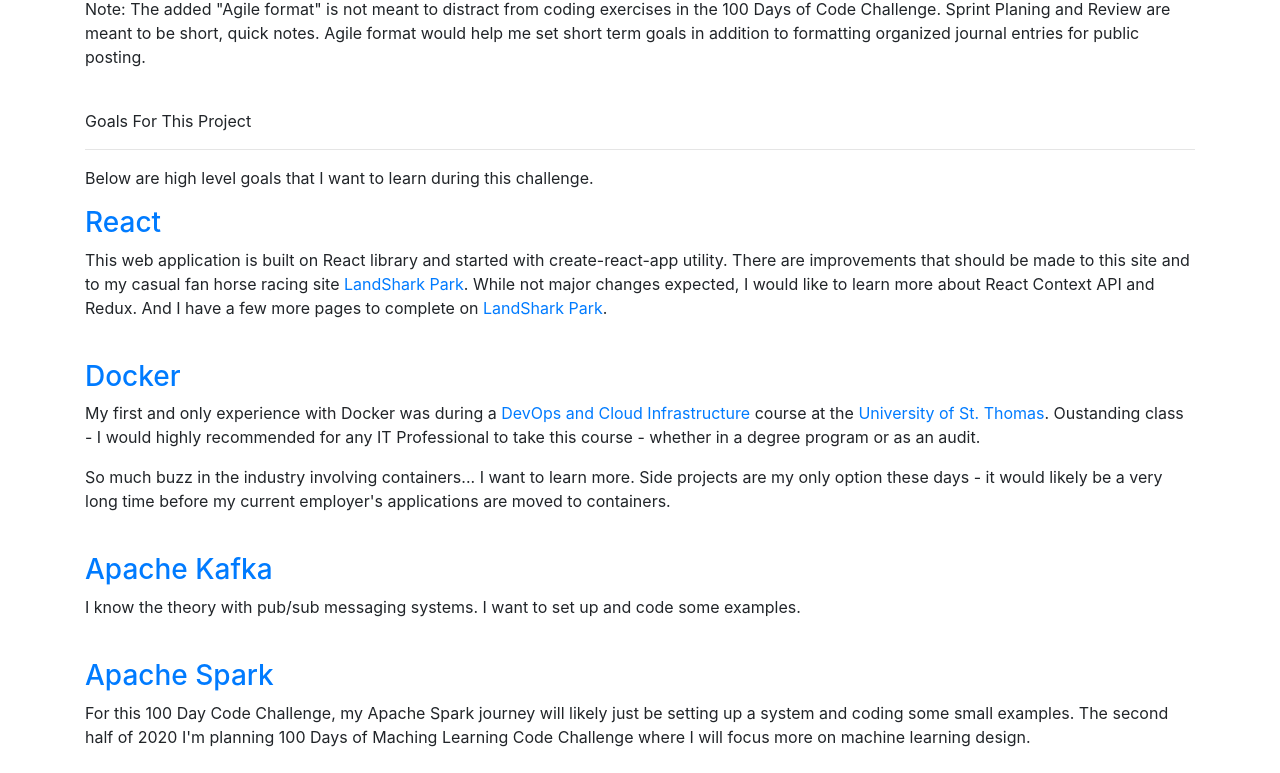
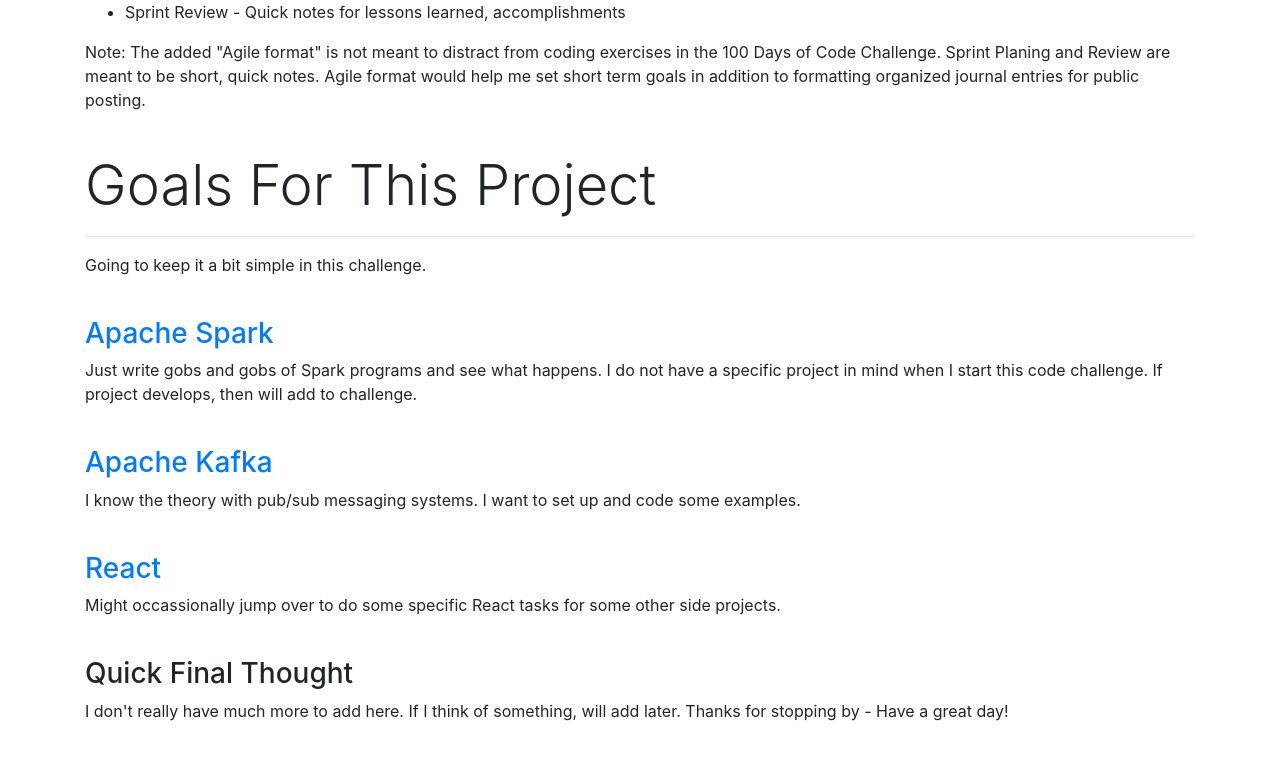
Before and after one commit to leseanbruneau/angular-ccja, an Angular app: page /about in a window 1280 px wide. Shown: the part 387-1160 px from the top of the page. Built offline with nearby package versions, Linux system fonts and the light colour scheme.

Commit message:
Convert to Second Code Challenge

```diff
--- a/package.json
+++ b/package.json
@@ -28,13 +28,13 @@
     "@angular/cli": "~9.1.0",
     "@angular/compiler-cli": "~9.1.0",
     "@angular/language-service": "~9.1.0",
-    "@types/node": "^12.11.1",
     "@types/jasmine": "~3.3.8",
     "@types/jasminewd2": "~2.0.3",
+    "@types/node": "^12.11.1",
     "codelyzer": "^5.1.2",
     "jasmine-core": "~3.4.0",
     "jasmine-spec-reporter": "~4.2.1",
-    "karma": "~4.1.0",
+    "karma": "^5.0.4",
     "karma-chrome-launcher": "~2.2.0",
     "karma-coverage-istanbul-reporter": "~2.0.1",
     "karma-jasmine": "~2.0.1",
--- a/src/app/app-routing.module.ts
+++ b/src/app/app-routing.module.ts
@@ -6,10 +6,12 @@
 import { ResourcesComponent } from './components/resources/resources.component';
 import { AboutComponent } from './components/about/about.component';
 import { NotfoundComponent } from './components/notfound/notfound.component';
+import { RetroComponent } from './components/retro/retro.component';
 
 const routes: Routes = [
   { path: '', component: HomeComponent },
   { path: 'home', component: HomeComponent },
+  { path: 'retro', component: RetroComponent },
   { path: 'tips', component: TipsComponent },
   { path: 'resources', component: ResourcesComponent },
   { path: 'about', component: AboutComponent },
--- a/src/app/app.module.ts
+++ b/src/app/app.module.ts
@@ -12,6 +12,7 @@
 import { ResourcesComponent } from './components/resources/resources.component';
 import { SprintsComponent } from './components/sprints/sprints.component';
 import { TipsComponent } from './components/tips/tips.component';
+import { RetroComponent } from './components/retro/retro.component';
 
 @NgModule({
   declarations: [
@@ -22,7 +23,8 @@
     NotfoundComponent,
     ResourcesComponent,
     SprintsComponent,
-    TipsComponent
+    TipsComponent,
+    RetroComponent
   ],
   imports: [
     BrowserModule,
--- a/src/app/components/about/about.component.html
+++ b/src/app/components/about/about.component.html
@@ -19,9 +19,9 @@
     </div>
   </div>
   <hr />
-  <p className='display-4'>My "Planned" Structure</p>
+  <p class='display-4'>My "Planned" Structure</p>
   <hr />
-  <div className="display-5">
+  <div class="display-5">
     <ul>
         <li>10 Sprints for 100 Days of Code Challenge</li>
         <li>10 Days of Coding per Sprint</li>
@@ -36,31 +36,15 @@
     </p>
   </div>
   <br />
-  <p className='display-4'>Goals For This Project</p>
+  <p class='display-4'>Goals For This Project</p>
   <hr />
-  <div className="display-5">
-      <p>Below are high level goals that I want to learn during this challenge.</p>
-      <h3><a href="https://reactjs.org/" target="_blank" rel="noopener noreferrer">React</a></h3>
+  <div class="display-5">
+    <p>Going to keep it a bit simple in this challenge.</p>
+    <br />
+    <h3><a href="http://spark.apache.org/" target="_blank" rel="noopener noreferrer">Apache Spark</a></h3>
     <p>
-          This web application is built on React library and started with create-react-app utility.
-          There are improvements that should be made to this site and to my casual fan horse racing
-          site <a href="https://landsharkpark-mn.firebaseapp.com/" target="_blank" rel="noopener noreferrer"> LandShark Park</a>.
-          While not major changes expected, I would like to learn more about React Context API and Redux.
-          And I have a few more pages to complete on
-          <a href="https://landsharkpark-mn.firebaseapp.com/" target="_blank" rel="noopener noreferrer"> LandShark Park</a>.
-      </p>
-      <br />
-      <h3><a href="https://www.docker.com/" target="_blank" rel="noopener noreferrer">Docker</a></h3>
-      <p>
-          My first and only experience with Docker was during a
-          <a href="https://www.stthomas.edu/gradsoftware/current/courses/" target="_blank" rel="noopener noreferrer"> DevOps and Cloud Infrastructure</a>
-          course at the <a href="https://www.stthomas.edu/gradsoftware/" target="_blank" rel="noopener noreferrer"> University of St. Thomas</a>.
-          Oustanding class - I would highly recommended for any IT Professional to take this course - whether in a degree
-          program or as an audit.
-      </p>
-      <p>
-          So much buzz in the industry involving containers...  I want to learn more.  Side projects are my only option
-          these days - it would likely be a very long time before my current employer's applications are moved to containers.
+      Just write gobs and gobs of Spark programs and see what happens.  I do not have a specific project
+      in mind when I start this code challenge.  If project develops, then will add to challenge.
     </p>
     <br />
     <h3><a href="https://kafka.apache.org/" target="_blank" rel="noopener noreferrer">Apache Kafka</a></h3>
@@ -68,19 +52,15 @@
         I know the theory with pub/sub messaging systems.  I want to set up and code some examples.
     </p>
     <br />
-      <h3><a href="http://spark.apache.org/" target="_blank" rel="noopener noreferrer">Apache Spark</a></h3>
+    <h3><a href="https://reactjs.org/" target="_blank" rel="noopener noreferrer">React</a></h3>
     <p>
-          For this 100 Day Code Challenge, my Apache Spark journey will likely just be setting up a system
-          and coding some small examples.  The second half of 2020 I'm planning 100 Days of Maching Learning Code Challenge
-          where I will focus more on machine learning design.
+        Might occassionally jump over to do some specific React tasks for some other side projects.
     </p>
     <br />
     <h3>Quick Final Thought</h3>
     <p>
-          There is a better chance of me finishing this challenge than that whole "healthy eating, exercise
-          and just be a good person" resolutions that seems to pop up around this time of year.  However I'm not
-          legally obligated to finish this challenge.  If I'm not having fun with this challenge, I'll quit.
-          That is the way I roll.  Thanks for stopping by - Have a great day!
+      I don't really have much more to add here.  If I think of something, will add later.
+      Thanks for stopping by - Have a great day!
     </p>
     <br />
   </div>
--- a/src/app/components/navbar/navbar.component.html
+++ b/src/app/components/navbar/navbar.component.html
@@ -8,6 +8,9 @@
     </button>
     <div class="collapse navbar-collapse" id="navbarCollapse">
       <ul class="navbar-nav ml-auto">
+        <li class="nav-item" data-toggle="collapse" data-target="#navbarCollapse">
+          <a routerLink="retro" class="nav-link px-4">Retrospective</a>
+        </li>
         <li class="nav-item" data-toggle="collapse" data-target="#navbarCollapse">
           <a routerLink="tips" class="nav-link px-4">Angular Tips</a>
         </li>
--- a/src/app/components/resources/resources.component.html
+++ b/src/app/components/resources/resources.component.html
@@ -1,29 +1,36 @@
 <div class="container comptop">
-  <div>
-    <p class='display-4'>Good Angular Training Resources</p>
-    <hr />
-    <p class='display-5'>Udemy</p>
+  <div class="container">
+    <p class='display-4'>Technology Websites</p>
     <br />
-    <a href="https://www.udemy.com/course/the-complete-guide-to-angular-2/" >
-      Angular 8 - The Complete Guide (2020 Edition) - Maximillian Schwarzmuller
+    <a href="http://spark.apache.org/" >
+        Apache Spark
     </a>
     <br /> <br />
-    <a href="https://www.udemy.com/course/angular-4-front-to-back/" >
-      Angular Front To Back - Brad Traversy
+    <a href="https://kafka.apache.org/" >
+        Apache Kafka
     </a>
-  </div>
-  <br /><br /><br />
-  <div>
-    <p class='display-4'>Good React Training Resources</p>
+    <br /> <br /> <br />
+    <p class='display-4'>Training Resources</p>
+    <p class='display-5'><strong>Udemy</strong></p>
     <hr />
-    <p class='display-5'>Udemy</p>
     <br />
-    <a href="https://www.udemy.com/course/react-the-complete-guide-incl-redux/" >
-        React - The Complete Guide (incl Hooks, React Router, Redux) - Maximillian Schwarzmuller
+    <a href="https://www.udemy.com/course/apache-spark-for-java-developers/" >
+        Apache Spark for Java Developers
     </a>
     <br /> <br />
-    <a href="https://www.udemy.com/course/modern-react-front-to-back/" >
-        React Front To Back 2019 - Brad Traversy
+    <a href="https://www.udemy.com/course/apache-kafka/" >
+        Apache Kafka Series - Learn Apache Kafka for Beginners  v2
+    </a>
+    <br /><br /><br />
+    <p class='display-5'><strong>Manning</strong></p>
+    <hr />
+    <br />
+    <a href="https://www.manning.com/books/spark-in-action-second-edition?query=Spark" >
+        Spark in Action - Second Edition
+    </a>
+    <br /> <br />
+    <a href="https://www.manning.com/books/kafka-in-action?query=kafka" >
+        Kafka in Action - Second Edition
     </a>
   </div>
 </div>
--- /dev/null
+++ b/src/app/components/retro/retro.component.css
@@ -0,0 +1,3 @@
+.comptop {
+  padding-top: 75px;
+}
--- /dev/null
+++ b/src/app/components/retro/retro.component.html
@@ -0,0 +1,30 @@
+<div class="container comptop">
+  <p class='display-4'>Lessons Learned - First Code Challenge</p>
+  <hr />
+  <div class="display-5">
+    <p>
+      Just sharing a couple notes from my first 100 Days of Code Challenge.  My first 100 Day
+      Code challenge was beginning of 2020.  I should write a
+      blog post with some more information some day, but this will have to do for now.
+    </p>
+    <p>
+      <strong>Good => benefits, experienced gained from first 100 Days of Code Challenge </strong>
+    </p>
+    <ul>
+      <li>Having a project and goals to keep motivation up</li>
+      <li>This site and the Agile format did organize some thoughts and work throughout the challenge</li>
+    </ul>
+    <p>
+    <strong>Needs improvement => next 100 Days of Code Challenge  </strong>
+    </p>
+    <ul>
+      <li>Limit challenge to a couple specific technologies</li>
+      <li>This site and the Agile format did organize some thoughts and work throughout the challenge</li>
+    </ul>
+  </div>
+  <br />
+  <p>I'm a news junkie, so the coronavirus health pandemic and financial news of early 2020 was distracting for
+    me.  As a result, I skipped several days here or there from the code challenge.  I need to do a better job
+    of balancing daily time and effort to the code challenge.
+  </p>
+</div>
--- /dev/null
+++ b/src/app/components/retro/retro.component.ts
@@ -0,0 +1,15 @@
+import { Component, OnInit } from '@angular/core';
+
+@Component({
+  selector: 'app-retro',
+  templateUrl: './retro.component.html',
+  styleUrls: ['./retro.component.css']
+})
+export class RetroComponent implements OnInit {
+
+  constructor() { }
+
+  ngOnInit(): void {
+  }
+
+}
--- a/src/app/components/sprints/sprints.component.html
+++ b/src/app/components/sprints/sprints.component.html
@@ -1,3 +1,5 @@
+<p class='display-4'>LeSean's 100 Days of ML Code Challenge</p>
+<hr />
 <div *ngFor="let s of sprintsList">
   <div class="cardsprint">
     <div class="cardsprintheader">
```
Also changed, not shown: 1 other file (tests, documents, lock files or other folders). Lines whose indentation alone changed are shown as unchanged.
